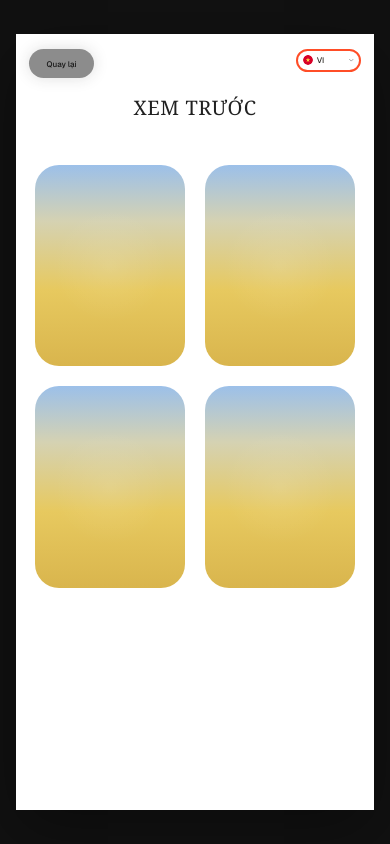
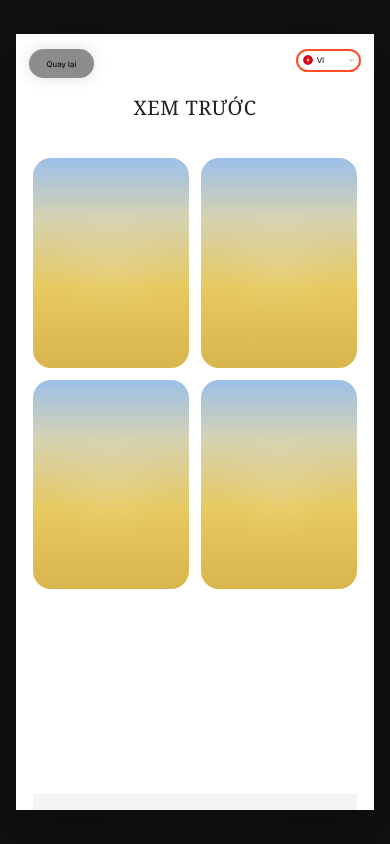
Before and after one commit to lahieuphong/btmt-photobooth, a Next.js app: page /preview in a window 390 px wide. Built offline with nearby package versions, Linux system fonts and the light colour scheme.

Commit message:
feat(ui): improve preview mobile layout and sticky action bar
- adjust preview grid widths, gaps, and corner radius across breakpoints

- make preview action buttons sticky with safe-area spacing on mobile

```diff
--- a/app/(photobooth)/preview/page.tsx
+++ b/app/(photobooth)/preview/page.tsx
@@ -27,7 +27,7 @@ function PreviewPhotoCard({
   return (
     <div
       className={[
-        'overflow-hidden rounded-[24px]',
+        'overflow-hidden rounded-[18px] sm:rounded-[22px] md:rounded-[24px]',
         'bg-[linear-gradient(180deg,#9CC0E9_0%,#D5D2B2_28%,#E7C95F_62%,#D9B54D_100%)]',
         className,
       ].join(' ')}
@@ -44,8 +44,8 @@ function PreviewLayoutBlock({
 }) {
   if (mode === 'vertical-4') {
     return (
-      <div className="mx-auto mt-[3.2%] w-full max-w-[900px]">
-        <div className="mx-auto grid w-full max-w-[430px] grid-cols-1 gap-[20px]">
+      <div className="mx-auto w-full max-w-[280px] sm:max-w-[340px] md:max-w-[430px]">
+        <div className="grid grid-cols-1 gap-3 sm:gap-4 md:gap-5">
           {Array.from({ length: 4 }).map((_, index) => (
             <PreviewPhotoCard key={index} className="aspect-[430/260]" />
           ))}
@@ -56,8 +56,8 @@ function PreviewLayoutBlock({
 
   if (mode === 'grid-6') {
     return (
-      <div className="mx-auto mt-[3.2%] w-full max-w-[900px]">
-        <div className="grid grid-cols-2 gap-[20px]">
+      <div className="mx-auto w-full max-w-[340px] sm:max-w-[430px] md:max-w-[760px]">
+        <div className="grid grid-cols-2 gap-3 sm:gap-4 md:gap-5">
           {Array.from({ length: 6 }).map((_, index) => (
             <PreviewPhotoCard key={index} className="aspect-[430/372]" />
           ))}
@@ -67,8 +67,8 @@ function PreviewLayoutBlock({
   }
 
   return (
-    <div className="mx-auto mt-[3.2%] w-full max-w-[900px]">
-      <div className="grid grid-cols-2 gap-[20px]">
+    <div className="mx-auto w-full max-w-[340px] sm:max-w-[430px] md:max-w-[760px]">
+      <div className="grid grid-cols-2 gap-3 sm:gap-4 md:gap-5">
         {Array.from({ length: 4 }).map((_, index) => (
           <PreviewPhotoCard key={index} className="aspect-[430/578]" />
         ))}
@@ -135,18 +135,36 @@ export default function PreviewPage() {
           titleClassName="text-[clamp(20px,5.93cqw,64px)] leading-[1.546875] tracking-[0.03em] text-[#212121]"
         />
 
-        <PhotoboothPageBody className="flex min-h-0 flex-1 flex-col overflow-y-auto px-[5.278%] pt-[2.2%] pb-[2.8%]">
-          <div className="mx-auto flex min-h-0 w-full max-w-[900px] flex-1 flex-col">
-            <PreviewLayoutBlock mode={previewMode} />
+        <PhotoboothPageBody className="flex min-h-0 flex-1 flex-col overflow-y-auto px-[4.8%] pt-[1.8%] pb-[calc(16px+env(safe-area-inset-bottom))]">
+          <div
+            className="mx-auto flex w-full max-w-[900px] flex-1 flex-col"
+            style={{ containerType: 'inline-size' }}
+          >
+            <div className="flex flex-1 flex-col">
+              <div className="flex-1 pt-1 sm:pt-2">
+                <PreviewLayoutBlock mode={previewMode} />
+              </div>
 
-            <div className="mt-auto grid grid-cols-2 gap-[20px] pt-[clamp(16px,2vw,24px)]">
-              <PrimaryButton variant="secondary" fullWidth onClick={handleRetakeAll}>
-                {screen.secondaryActionLabel}
-              </PrimaryButton>
+              <div className="sticky bottom-0 z-10 mt-4 bg-[#F4F4F4]/95 pt-4 pb-[calc(4px+env(safe-area-inset-bottom))] backdrop-blur-[2px]">
+                <div className="grid grid-cols-2 gap-3 sm:gap-4 md:gap-5">
+                  <PrimaryButton
+                    variant="secondary"
+                    fullWidth
+                    onClick={handleRetakeAll}
+                    className="h-[48px] sm:h-[52px] text-[14px] sm:text-[15px]"
+                  >
+                    {screen.secondaryActionLabel}
+                  </PrimaryButton>
 
-              <PrimaryButton fullWidth onClick={handleConfirmPreview}>
-                {primaryActionLabel}
-              </PrimaryButton>
+                  <PrimaryButton
+                    fullWidth
+                    onClick={handleConfirmPreview}
+                    className="h-[48px] sm:h-[52px] text-[14px] sm:text-[15px]"
+                  >
+                    {primaryActionLabel}
+                  </PrimaryButton>
+                </div>
+              </div>
             </div>
           </div>
         </PhotoboothPageBody>
```
